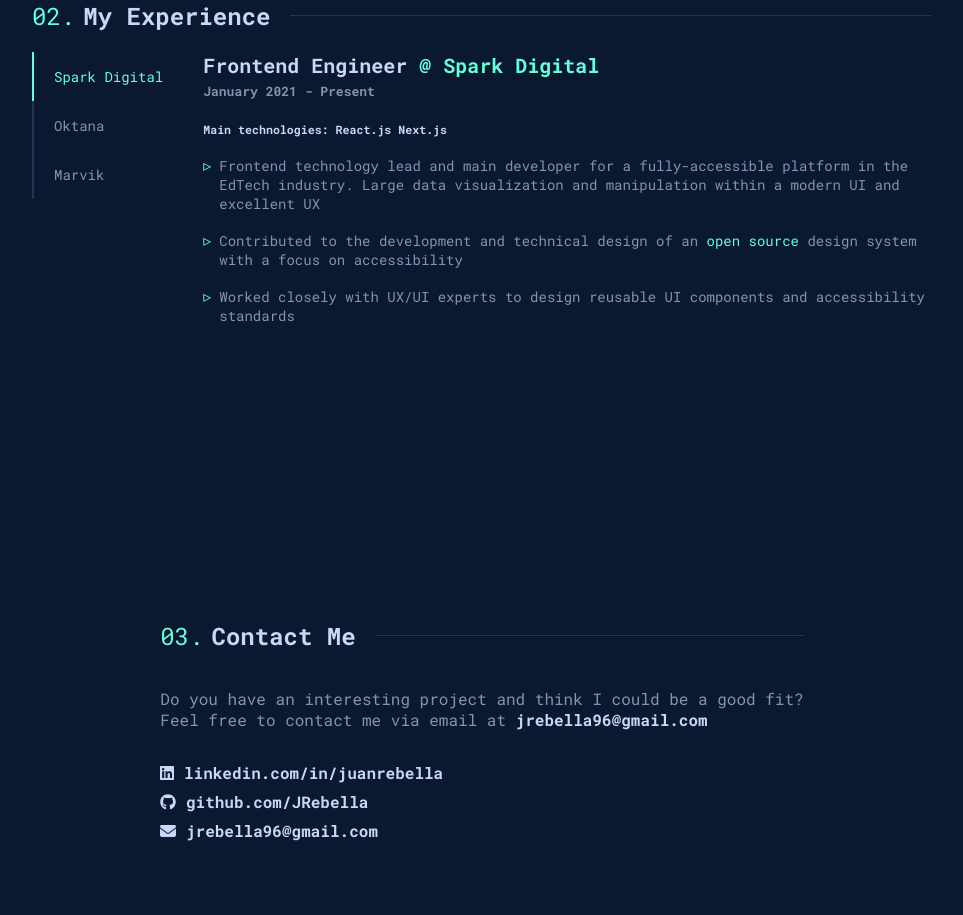
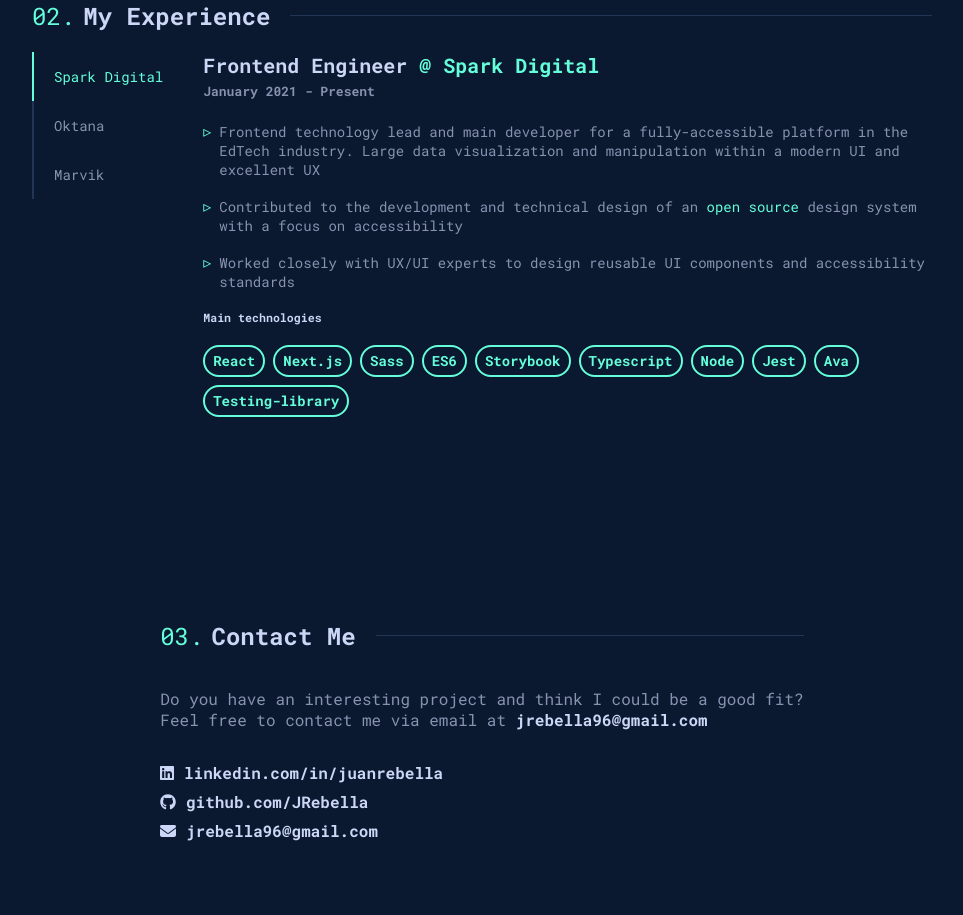
Before and after one commit to JRebella/portfolio, a Next.js app: page / in a window 1280 px wide. Shown: the part 1320-2235 px from the top of the page, without its empty margins (158-1121 px from the left). Built offline with nearby package versions, Linux system fonts and the light colour scheme.

Commit message:
feat: technology badges

```diff
--- /dev/null
+++ b/components/Badge/Badge.tsx
@@ -0,0 +1,17 @@
+import classNames from "classnames";
+import { ComponentPropsWithoutRef, FunctionComponent } from "react";
+
+import styles from "./badge.module.scss";
+
+const Badge: FunctionComponent<ComponentPropsWithoutRef<"span">> = ({
+  className,
+  ...props
+}) => {
+  return (
+    <div className={classNames(className, styles.badge)}>
+      <span {...props} />
+    </div>
+  );
+};
+
+export default Badge;
--- /dev/null
+++ b/components/Badge/badge.module.scss
@@ -0,0 +1,23 @@
+.badge {
+  --base-color: var(--ds-primary);
+
+  height: 32px;
+  display: inline-flex;
+  align-items: center;
+  justify-content: center;
+
+  border: 2px solid var(--base-color);
+  border-radius: 16px;
+
+  padding: 2px 8px;
+  font-weight: bold;
+
+  background-color: transparent;
+  color: var(--base-color);
+
+  &:not(:last-child) {
+    margin-right: 8px;
+  }
+
+  margin-bottom: 8px;
+}
--- a/pageComponents/experience/ExperienceSection.tsx
+++ b/pageComponents/experience/ExperienceSection.tsx
@@ -1,4 +1,5 @@
 import { ComponentProps, FunctionComponent, Key, useState } from "react";
+import Badge from "../../components/Badge/Badge";
 import AnchorLink from "../../components/Link/AnchorLink";
 import { TabContent, Tabs } from "../../components/Tabs/Tabs";
 
@@ -27,7 +28,6 @@ const ExperienceSection: FunctionComponent<ComponentProps<"section">> = () => {
             </AnchorLink>
           </h3>
           <h4>January 2021 - Present</h4>
-          <h5>Main technologies: React.js Next.js</h5>
 
           <ul>
             <li>
@@ -55,6 +55,19 @@ const ExperienceSection: FunctionComponent<ComponentProps<"section">> = () => {
               accessibility standards
             </li>
           </ul>
+
+          <h5>Main technologies</h5>
+
+          <Badge>React</Badge>
+          <Badge>Next.js</Badge>
+          <Badge>Sass</Badge>
+          <Badge>ES6</Badge>
+          <Badge>Storybook</Badge>
+          <Badge>Typescript</Badge>
+          <Badge>Node</Badge>
+          <Badge>Jest</Badge>
+          <Badge>Ava</Badge>
+          <Badge>Testing-library</Badge>
         </TabContent>
         <TabContent title="Oktana" id={"oktana"} className={styles["tab-container"]}>
           <h3 className={styles["job-title"]}>
@@ -84,6 +97,15 @@ const ExperienceSection: FunctionComponent<ComponentProps<"section">> = () => {
               variable periods of time and a multitude of filters and graphs
             </li>
           </ul>
+
+          <h5>Main technologies</h5>
+
+          <Badge>React</Badge>
+          <Badge>Node</Badge>
+          <Badge>Typescript</Badge>
+          <Badge>Redux</Badge>
+          <Badge>React Saga</Badge>
+          <Badge>Chart.js</Badge>
         </TabContent>
         <TabContent title="Marvik" id={"marvik"} className={styles["tab-container"]}>
           <h3 className={styles["job-title"]}>
@@ -119,6 +141,20 @@ const ExperienceSection: FunctionComponent<ComponentProps<"section">> = () => {
             </li>
             <li>Data visualization and analytics</li>
           </ul>
+
+          <h5>Main technologies</h5>
+
+          <Badge>React</Badge>
+          <Badge>GoLang</Badge>
+          <Badge>Redux</Badge>
+          <Badge>MySQL</Badge>
+          <Badge>MongoDB</Badge>
+          <Badge>React Native</Badge>
+          <Badge>Tensorflow.js</Badge>
+          <Badge>Python</Badge>
+          <Badge>Docker</Badge>
+          <Badge>AWS/Azure</Badge>
+          <Badge>AWS S3</Badge>
         </TabContent>
       </Tabs>
     </section>
```
